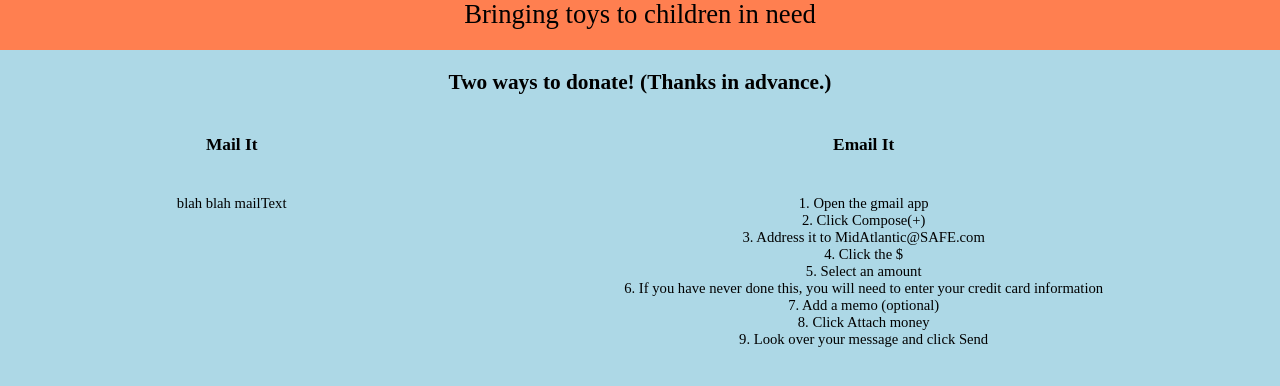
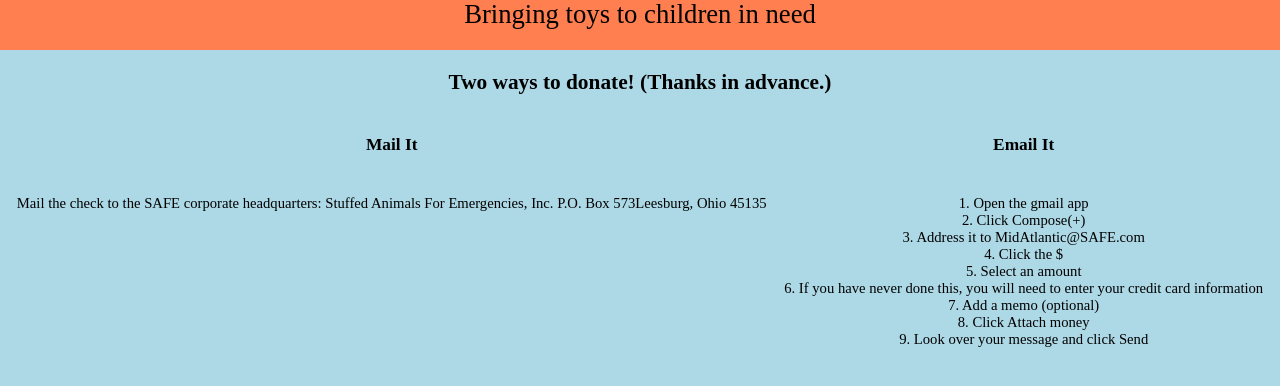
Before and after one commit to D4Q2/donatemoney, a plain HTML site: page index.html in a window 1280 px wide. Shown: the part 98-484 px from the top of the page. Drawn offline with Linux system fonts and the light colour scheme.

Commit message:
Update index.html

```diff
--- a/index.html
+++ b/index.html
@@ -16,7 +16,7 @@
   <div class="twoWays">Two ways to donate! (Thanks in advance.)</div>
   <div class="mailHeader">Mail It</div>
   <div class="emailHeader">Email It</div>
-  <div class="mailText">blah blah mailText</div>
+  <div class="mailText">Mail the check to the SAFE corporate headquarters: Stuffed Animals For Emergencies, Inc. P.O. Box 573Leesburg, Ohio  45135</div>
   <div class="emailText">1. Open the gmail app<br>2. Click Compose(+)<br>3. Address it to MidAtlantic@SAFE.com<br>4. Click the $<br>5. Select an amount<br>6. If you have never done this, you will need to enter your credit card information<br>7. Add a memo (optional)<br>8. Click Attach money<br>9. Look over your message and click Send</div>
  </div>
 
```
